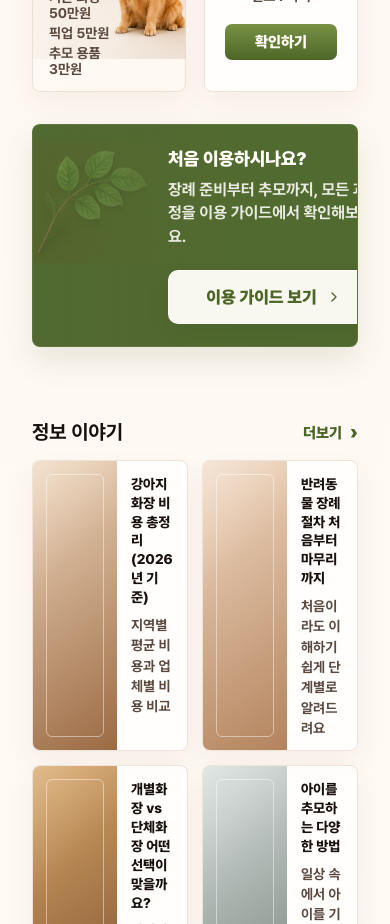
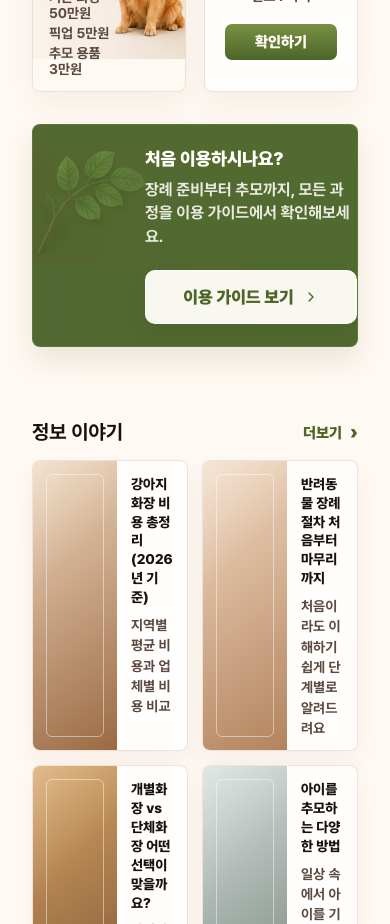
Before and after one commit to jogabi/petlog-web, a React (Vite) app: page / in a window 390 px wide. Shown: the part 3580-4504 px from the top of the page. Built offline with nearby package versions, Linux system fonts and the light colour scheme; no server answers.

Commit message:
Adjust padding for button and guide-cta in App.css to improve layout consistency and visual alignment.

```diff
--- a/src/App.css
+++ b/src/App.css
@@ -825,7 +825,7 @@ button {
   align-items: center;
   min-height: 96px;
   margin-top: 32px;
-  padding: 0 54px 0 225px;
+  padding: 0 54px 0 185px;
   overflow: hidden;
   border: 1px solid rgba(111, 135, 62, 0.42);
   border-radius: 8px;
@@ -1009,7 +1009,7 @@ button {
 
   .guide-cta {
     min-height: 120px;
-    padding: 22px 22px 22px 135px;
+    padding: 22px 22px 22px 112px;
   }
 
   .guide-cta::before {
```
